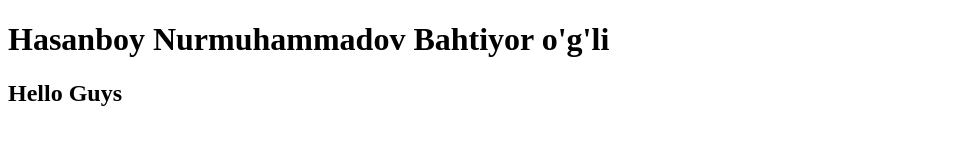
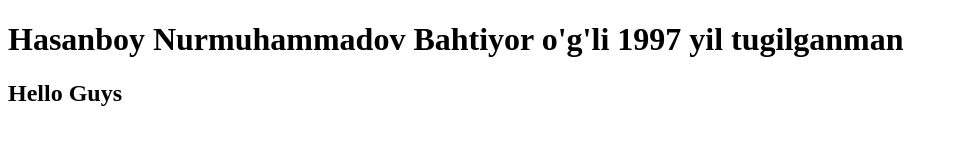
Before and after one commit to Blackhero97/Hasanboy-github, a plain HTML site: page index.html in a window 1280 px wide. Shown: the whole page, without its empty margins (0-958 px from the left). Drawn offline with Linux system fonts and the light colour scheme.

Commit message:
Update index.html
changed 10 html add text

```diff
--- a/index.html
+++ b/index.html
@@ -7,7 +7,7 @@
     <title>Document</title>
 </head>
 <body>
-    <h1>Hasanboy Nurmuhammadov Bahtiyor o'g'li</h1>
+    <h1>Hasanboy Nurmuhammadov Bahtiyor o'g'li 1997 yil tugilganman</h1>
     <h2>Hello Guys</h2>
 </body>
 </html>
```
